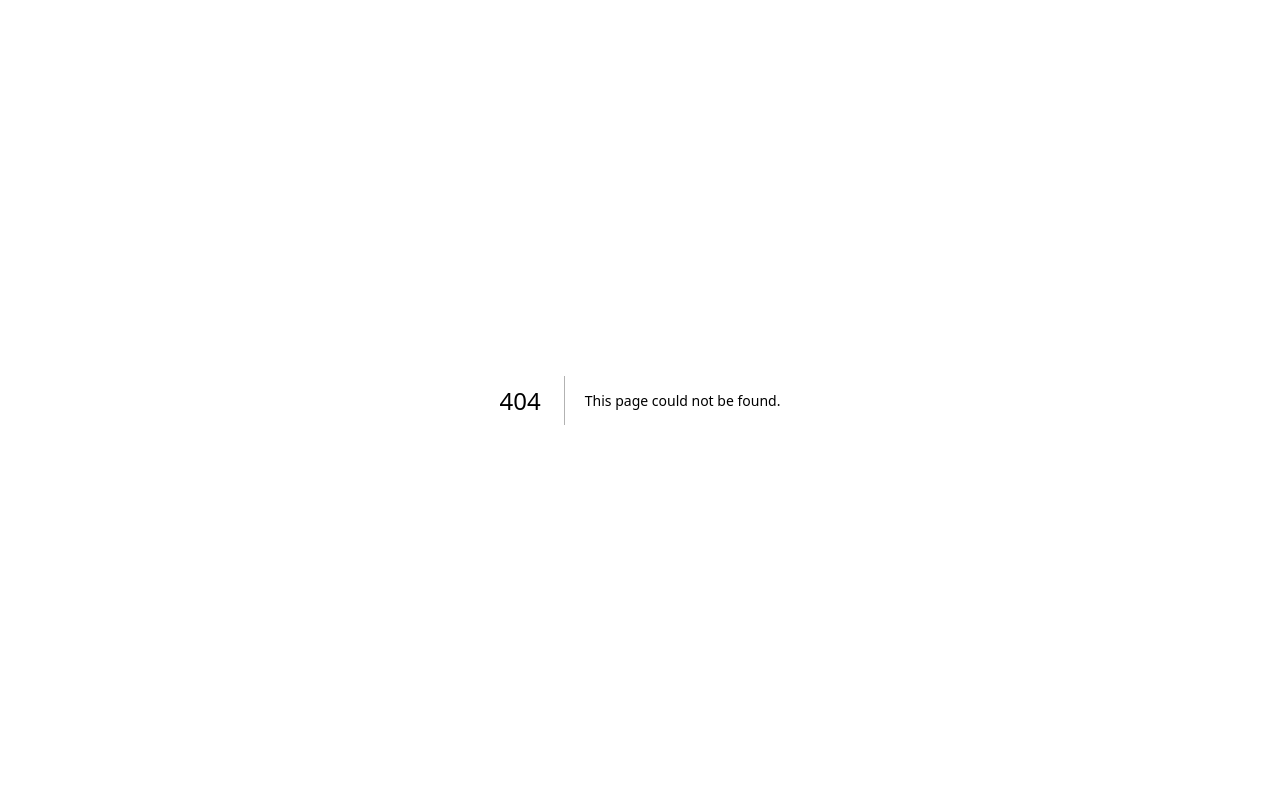
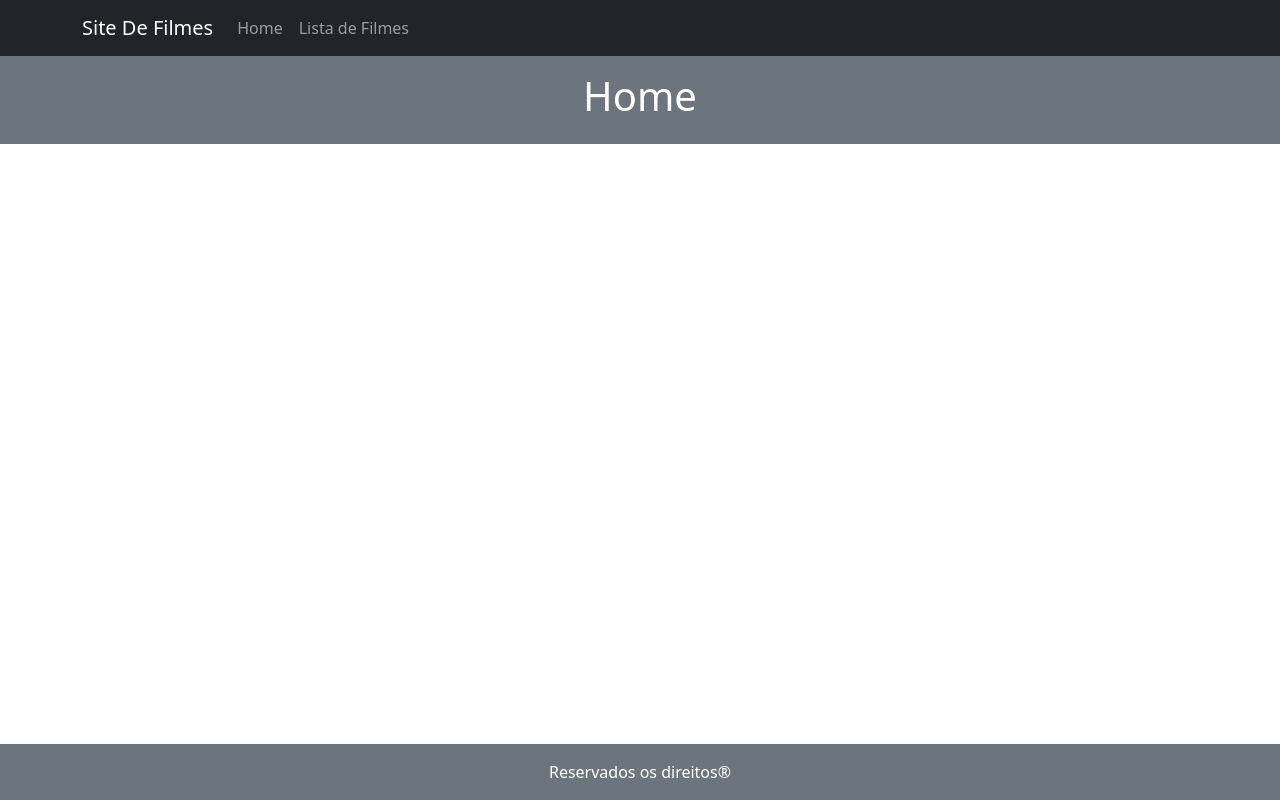
Before and after one commit to pedroqwertyu/Filmes, a Next.js app: page / in a window 1280 px wide. Before the commit this address had no page. Built offline with nearby package versions, Linux system fonts and the light colour scheme.

Commit message:
segundo commit

```diff
--- a/components/Cabecalho.js
+++ b/components/Cabecalho.js
@@ -7,11 +7,10 @@ const Cabecalho = () => {
     <>
       <Navbar bg="dark" variant="dark">
         <Container>
-          <Navbar.Brand href="/">Site Academico</Navbar.Brand>
+          <Navbar.Brand href="/">Site De Filmes</Navbar.Brand>
           <Nav className="me-auto">
             <Nav.Link href="/">Home</Nav.Link>
-            <Nav.Link href="array">Array</Nav.Link>
-            <Nav.Link href="carros">Carros</Nav.Link>
+            <Nav.Link href="/filmes/">Lista de Filmes</Nav.Link>
           </Nav>
         </Container>
       </Navbar>
--- /dev/null
+++ b/pages/index.js
@@ -0,0 +1,12 @@
+import Pagina from '@/components/Pagina'
+import React from 'react'
+
+const index = () => {
+  return (
+    <Pagina titulo='Home'>
+
+    </Pagina>
+  )
+}
+
+export default index
```
